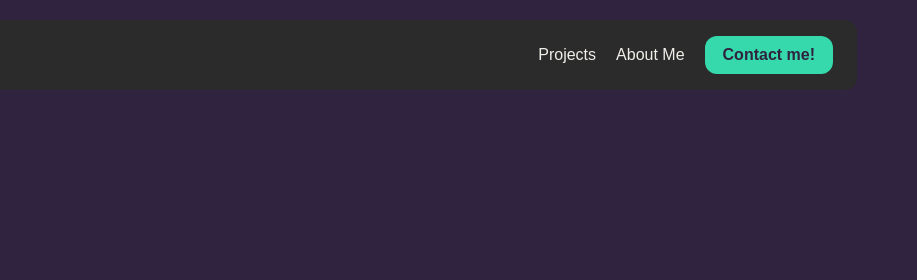
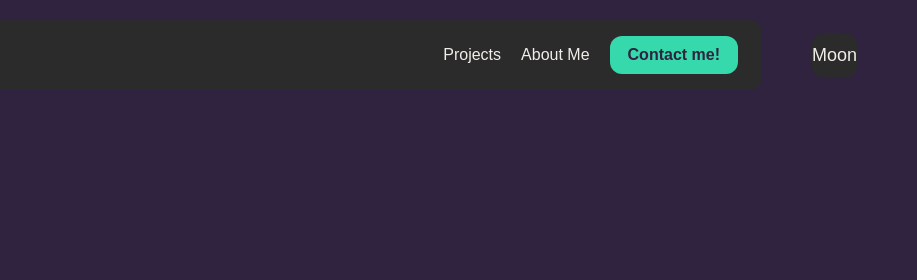
Before and after one commit to w-oby/webdev_project, a plain HTML site: page index.html in a window 1280 px wide. Shown: the top 280 px of the page, 363-1280 px from the left. Drawn offline with Linux system fonts and the light colour scheme.

Commit message:
Added and styled a button for dark mode

```diff
--- a/css/style.css
+++ b/css/style.css
@@ -19,6 +19,9 @@ SOURCES:
 - https://www.youtube.com/watch?v=yU7jJ3NbPdA
 - https://www.youtube.com/watch?v=QGb-W-c-gIM
 - https://web.dev/learn/design/media-queries
+- https://www.reddit.com/r/webdev/comments/e5omer/what_is_the_best_way_to_make_a_dark_mode_for_your/
+- https://www.w3schools.com/howto/howto_js_toggle_dark_mode.asp
+- https://www.youtube.com/watch?v=_gKEUYarehE
 -
 
  */
@@ -39,6 +42,14 @@ header {
     padding: 20px 60px;
     display: flex;
     justify-content: center;
+}
+
+.header-container {
+    display: flex;
+    align-items: center;
+    gap: 50px;
+    max-width: 1200px;
+    width: 100%;
 }
 
 nav {
@@ -243,3 +254,22 @@ a:focus {
         gap: 30px;
     }
 }
+
+/* Dark Mode */
+.theme-toggle {
+    width: 45px;
+    height: 45px;
+    border-radius: 12px;
+    border: none;
+    background-color: #2B2B2B;
+    color: #F0EEE9;
+    font-size: 18px;
+    cursor: pointer;
+    display: flex;
+    align-items: center;
+    justify-content: center;
+}
+
+.theme-toggle:hover {
+    background-color: #3A3A3A;
+}
--- a/index.html
+++ b/index.html
@@ -12,6 +12,7 @@
 
     <!-- Header -->
     <header>
+        <div class="header-container">
             <nav>
                 <div class="nav_left">
                     <img class="logo" src="" alt="logo image">
@@ -24,6 +25,11 @@
                     <a href="#" class="cta_button">Contact me!</a>
                 </div>
             </nav>
+
+            <!-- Dark mode theme toggle -->
+            <button id="themeToggle" class="theme-toggle">Moon</button>
+        </div>
+
     </header>
 
     <!-- Main -->
```
Lines whose indentation alone changed are shown as unchanged.
